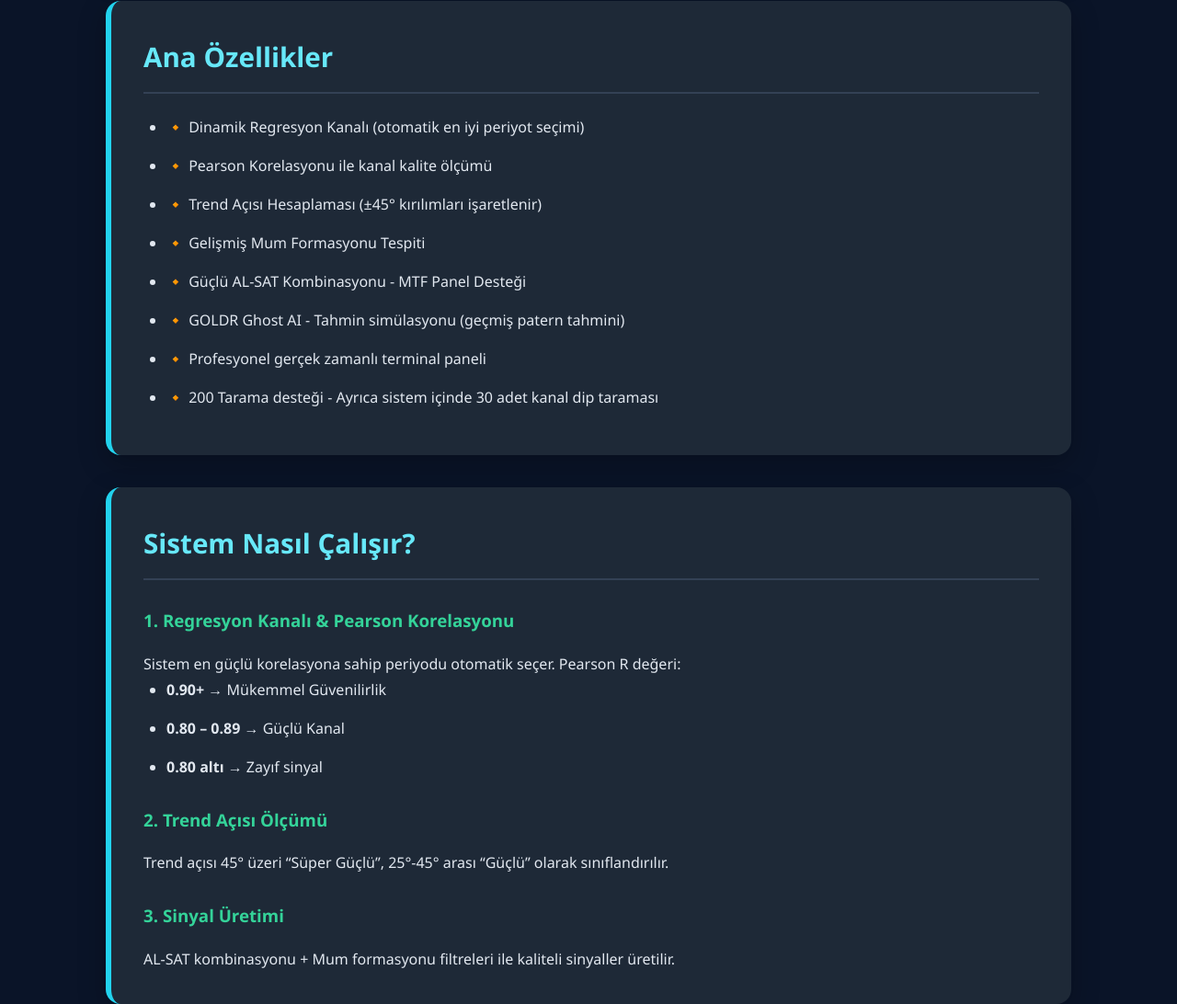
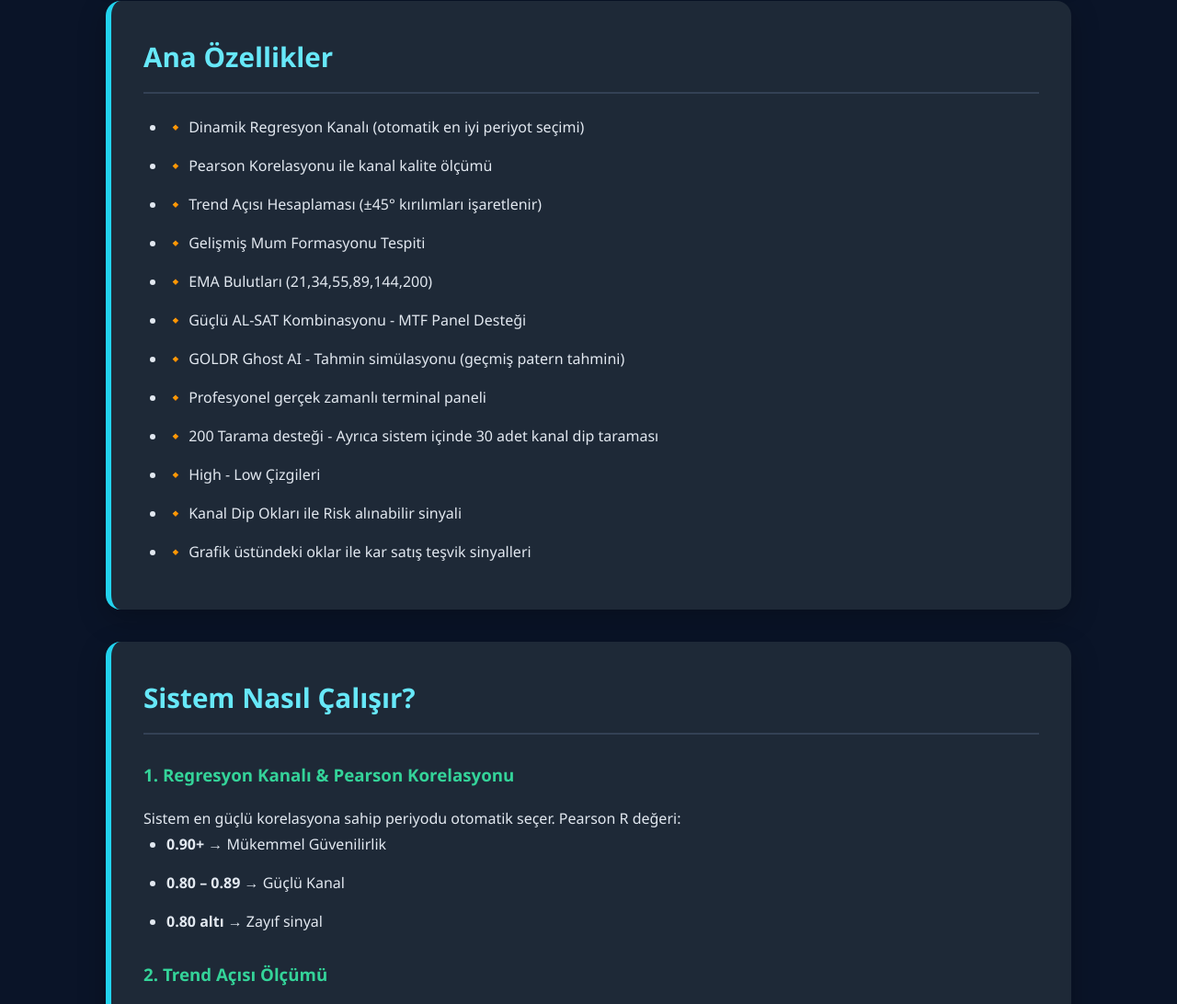
Before and after one commit to optimumsyn-glitch/OptimumT-System, a plain HTML site: page goldr-system.html in a window 1280 px wide. Shown: the part 707-1799 px from the top of the page at 92% size. Drawn offline with Linux system fonts and the light colour scheme.

Commit message:
GENEL yorumlar

```diff
--- a/goldr-system.html
+++ b/goldr-system.html
@@ -107,10 +107,14 @@
                 <li>🔸 Pearson Korelasyonu ile kanal kalite ölçümü</li>
                 <li>🔸 Trend Açısı Hesaplaması (±45° kırılımları işaretlenir)</li>
                 <li>🔸 Gelişmiş Mum Formasyonu Tespiti</li>
+                <li>🔸 EMA Bulutları (21,34,55,89,144,200)</li>
                 <li>🔸 Güçlü AL-SAT Kombinasyonu - MTF Panel Desteği</li>
                 <li>🔸 GOLDR Ghost AI - Tahmin simülasyonu (geçmiş patern tahmini)</li>
                 <li>🔸 Profesyonel gerçek zamanlı terminal paneli</li>
                 <li>🔸 200 Tarama desteği - Ayrıca sistem içinde 30 adet kanal dip taraması</li>
+                <li>🔸 High - Low Çizgileri</li>
+                <li>🔸 Kanal Dip Okları ile Risk alınabilir sinyali</li>
+                <li>🔸 Grafik üstündeki oklar ile kar satış teşvik sinyalleri</li>
             </ul>
         </div>
 
```
